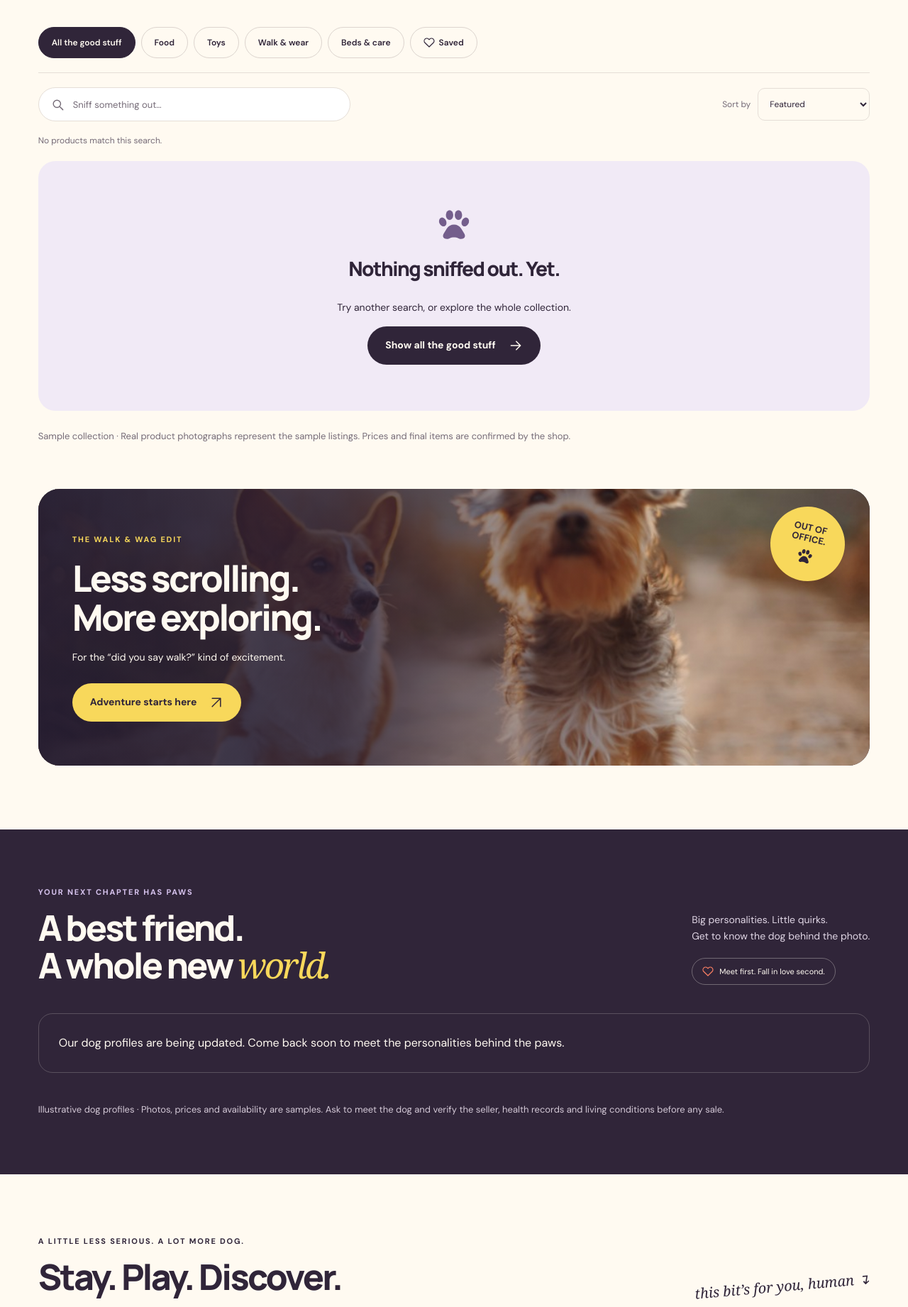
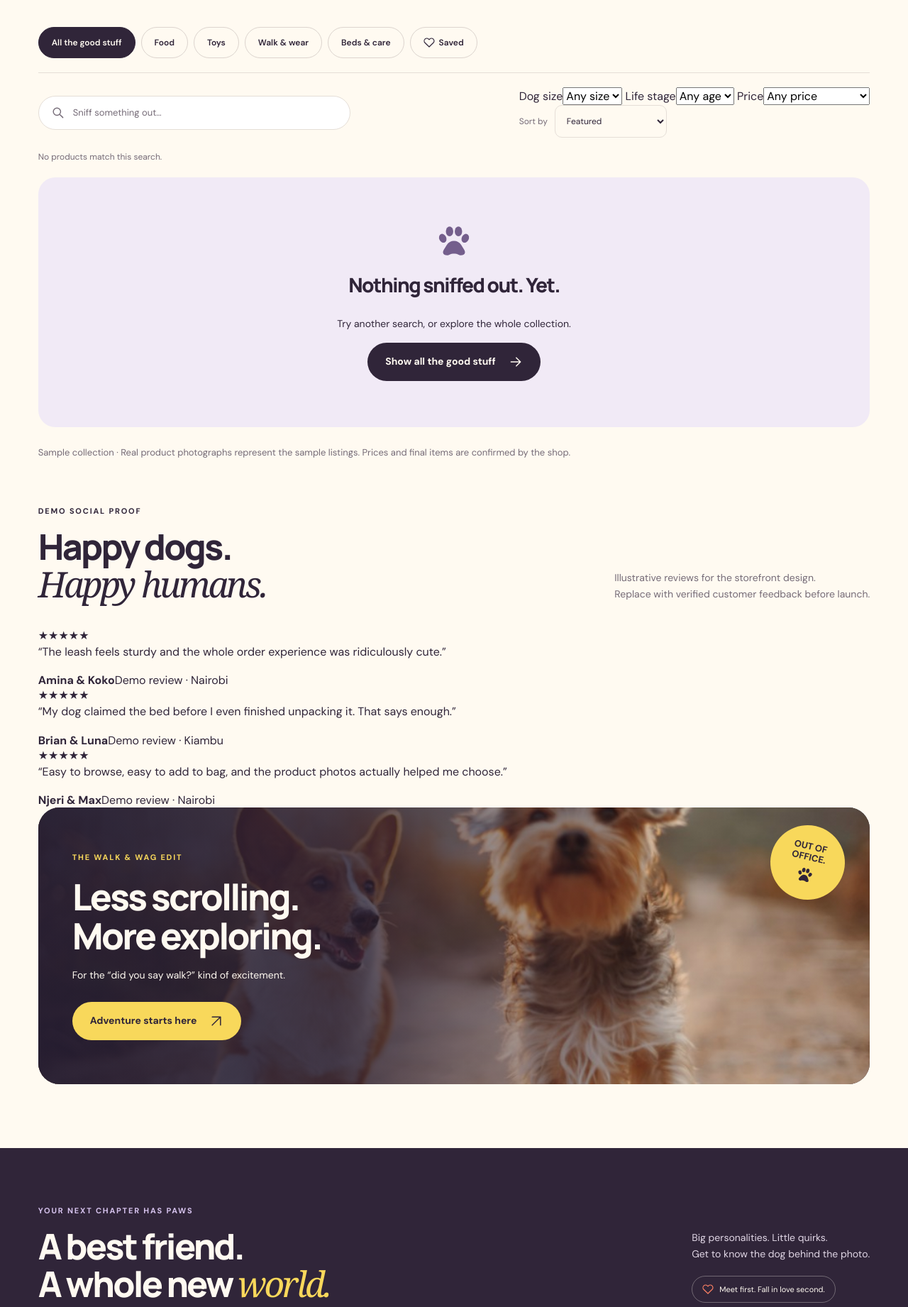
Before and after one commit to 22koki/Dog_Website, a Django app: page / in a window 1280 px wide. Shown: the part 1765-3607 px from the top of the page at 71% size. Run offline with Django 5.2, Linux system fonts and the light colour scheme; data that the repository does not hold is empty.

Commit message:
Expand storefront filters reviews and checkout

```diff
--- a/dog-website/shop/templates/shop/index.html
+++ b/dog-website/shop/templates/shop/index.html
@@ -10,8 +10,8 @@
   <link rel="preconnect" href="https://fonts.googleapis.com">
   <link rel="preconnect" href="https://fonts.gstatic.com" crossorigin>
   <link href="https://fonts.googleapis.com/css2?family=DM+Sans:wght@400;500;600;700&family=Manrope:wght@500;600;700;800&display=swap" rel="stylesheet">
-  <link rel="stylesheet" href="{% static 'shop/style.css' %}?v=4">
-  <script defer src="{% static 'shop/app.js' %}?v=3"></script>
+  <link rel="stylesheet" href="{% static 'shop/style.css' %}?v=5">
+  <script defer src="{% static 'shop/app.js' %}?v=5"></script>
 </head>
 <body data-static-root="{% get_static_prefix %}">
   <a class="skip-link" href="#main">Skip to content</a>
@@ -123,7 +123,12 @@
         </div>
         <div class="search-sort">
           <label class="search"><svg class="icon" aria-hidden="true"><use href="#i-search"/></svg><input id="search" type="search" placeholder="Sniff something out…" aria-label="Search products"></label>
-          <label class="sort-label"><span>Sort by</span><select id="sort"><option value="featured">Featured</option><option value="low">Price: low to high</option><option value="high">Price: high to low</option></select></label>
+          <div class="advanced-filters">
+            <label><span>Dog size</span><select id="size-filter"><option value="all">Any size</option><option value="small">Small</option><option value="medium">Medium</option><option value="large">Large</option></select></label>
+            <label><span>Life stage</span><select id="stage-filter"><option value="all">Any age</option><option value="puppy">Puppy</option><option value="adult">Adult</option><option value="senior">Senior</option></select></label>
+            <label><span>Price</span><select id="price-filter"><option value="all">Any price</option><option value="under1000">Under KSh 1,000</option><option value="1000to2500">KSh 1,000–2,500</option><option value="over2500">KSh 2,500+</option></select></label>
+            <label class="sort-label"><span>Sort by</span><select id="sort"><option value="featured">Featured</option><option value="low">Price: low to high</option><option value="high">Price: high to low</option></select></label>
+          </div>
         </div>
       </div>
       <p id="shop-status" class="shop-status" aria-live="polite"></p>
@@ -131,6 +136,15 @@
       <div class="empty-state" id="empty-products" hidden><svg class="icon" aria-hidden="true"><use href="#i-paw"/></svg><h3>Nothing sniffed out. Yet.</h3><p id="empty-message">Try another search, or explore the whole collection.</p><button id="reset-shop" class="button dark">Show all the good stuff <svg class="icon" aria-hidden="true"><use href="#i-right"/></svg></button></div>
       <p class="sample-note">Sample collection · Real product photographs represent the sample listings. Prices and final items are confirmed by the shop.</p>
       <noscript><p class="notice">Enable JavaScript to browse the catalogue, use the shopping bag and send enquiries.</p></noscript>
+    </section>
+
+    <section class="wrap reviews-section" aria-labelledby="reviews-title">
+      <div class="section-heading"><div><span class="eyebrow">DEMO SOCIAL PROOF</span><h2 id="reviews-title">Happy dogs.<br><span class="serif-accent">Happy humans.</span></h2></div><p>Illustrative reviews for the storefront design.<br>Replace with verified customer feedback before launch.</p></div>
+      <div class="review-grid">
+        <article class="review-card"><div class="review-stars" aria-label="5 out of 5 stars">★★★★★</div><p>“The leash feels sturdy and the whole order experience was ridiculously cute.”</p><div><strong>Amina & Koko</strong><span>Demo review · Nairobi</span></div></article>
+        <article class="review-card featured-review"><div class="review-stars" aria-label="5 out of 5 stars">★★★★★</div><p>“My dog claimed the bed before I even finished unpacking it. That says enough.”</p><div><strong>Brian & Luna</strong><span>Demo review · Kiambu</span></div></article>
+        <article class="review-card"><div class="review-stars" aria-label="5 out of 5 stars">★★★★★</div><p>“Easy to browse, easy to add to bag, and the product photos actually helped me choose.”</p><div><strong>Njeri & Max</strong><span>Demo review · Nairobi</span></div></article>
+      </div>
     </section>
 
     <section class="wrap adventure-section" aria-labelledby="adventure-title">
@@ -171,10 +185,30 @@
   <dialog id="cart-dialog" class="cart-dialog" aria-labelledby="cart-title">
     <div class="dialog-top"><div><span class="eyebrow">EXCELLENT TASTE, HUMAN.</span><h2 id="cart-title" tabindex="-1">Your happy bag<span>.</span></h2></div><button class="icon-button" data-close aria-label="Close shopping bag"><svg class="icon" aria-hidden="true"><use href="#i-close"/></svg></button></div>
     <div id="cart-items"></div>
+    <div class="shipping-progress"><div><span>Free delivery goal</span><strong id="shipping-progress-copy"></strong></div><div class="shipping-track"><span id="shipping-progress-bar"></span></div></div>
     <div class="cart-total"><span>Subtotal</span><strong id="cart-total"></strong></div>
-    <p class="muted">The shop confirms delivery and availability. No payment is collected here.</p>
-    <button class="button dark full" id="checkout">Request this order <svg class="icon" aria-hidden="true"><use href="#i-arrow"/></svg></button>
-    <form id="order-form" hidden><h3>A little about you.</h3><label>Your name<input name="name" required maxlength="100" autocomplete="name"></label><label>Email<input name="email" type="email" required maxlength="254" autocomplete="email"></label><label>Phone<input name="phone" type="tel" required maxlength="30" autocomplete="tel"></label><label>Delivery address<textarea name="address" required maxlength="600" autocomplete="street-address"></textarea></label><button class="button dark full" type="submit">Send order request <svg class="icon" aria-hidden="true"><use href="#i-arrow"/></svg></button></form>
+    <div id="cart-recommendations" class="cart-recommendations"></div>
+    <p class="muted">Availability and delivery are confirmed by the shop. Payment is not taken automatically.</p>
+    <button class="button dark full" id="checkout">Continue to checkout <svg class="icon" aria-hidden="true"><use href="#i-arrow"/></svg></button>
+    <form id="order-form" hidden>
+      <h3>Checkout details.</h3>
+      <div class="checkout-grid">
+        <label>Your name<input name="name" required maxlength="100" autocomplete="name"></label>
+        <label>Email<input name="email" type="email" required maxlength="254" autocomplete="email"></label>
+        <label>Phone<input name="phone" type="tel" required maxlength="30" autocomplete="tel"></label>
+        <label>Delivery method<select name="delivery_method" id="delivery-method"><option value="delivery">Delivery</option><option value="pickup">Store pickup</option></select></label>
+      </div>
+      <label id="address-label">Delivery address<textarea name="address" required maxlength="600" autocomplete="street-address"></textarea></label>
+      <fieldset class="payment-options"><legend>How would you like to pay?</legend>
+        <label><input type="radio" name="payment_method" value="mpesa" checked><span><strong>M-PESA</strong><small>Pay after the shop confirms stock and delivery.</small></span></label>
+        <label><input type="radio" name="payment_method" value="cod"><span><strong>Cash on delivery</strong><small>Available for delivery orders.</small></span></label>
+        <label><input type="radio" name="payment_method" value="pickup"><span><strong>Pay on pickup</strong><small>Choose this when collecting your order.</small></span></label>
+      </fieldset>
+      <label>Order notes (optional)<textarea name="notes" maxlength="600" placeholder="Gate, landmark, dog-specific request…"></textarea></label>
+      <div class="checkout-summary"><span>Order subtotal</span><strong id="checkout-total"></strong></div>
+      <button class="button dark full" type="submit">Place order request <svg class="icon" aria-hidden="true"><use href="#i-arrow"/></svg></button>
+      <p class="muted checkout-note">M-PESA is currently a payment preference only. No STK push is sent until live payment credentials and callbacks are configured.</p>
+    </form>
     <p class="form-message" id="order-message" role="status"></p>
     <div class="dialog-toast" role="status"></div>
   </dialog>
```
